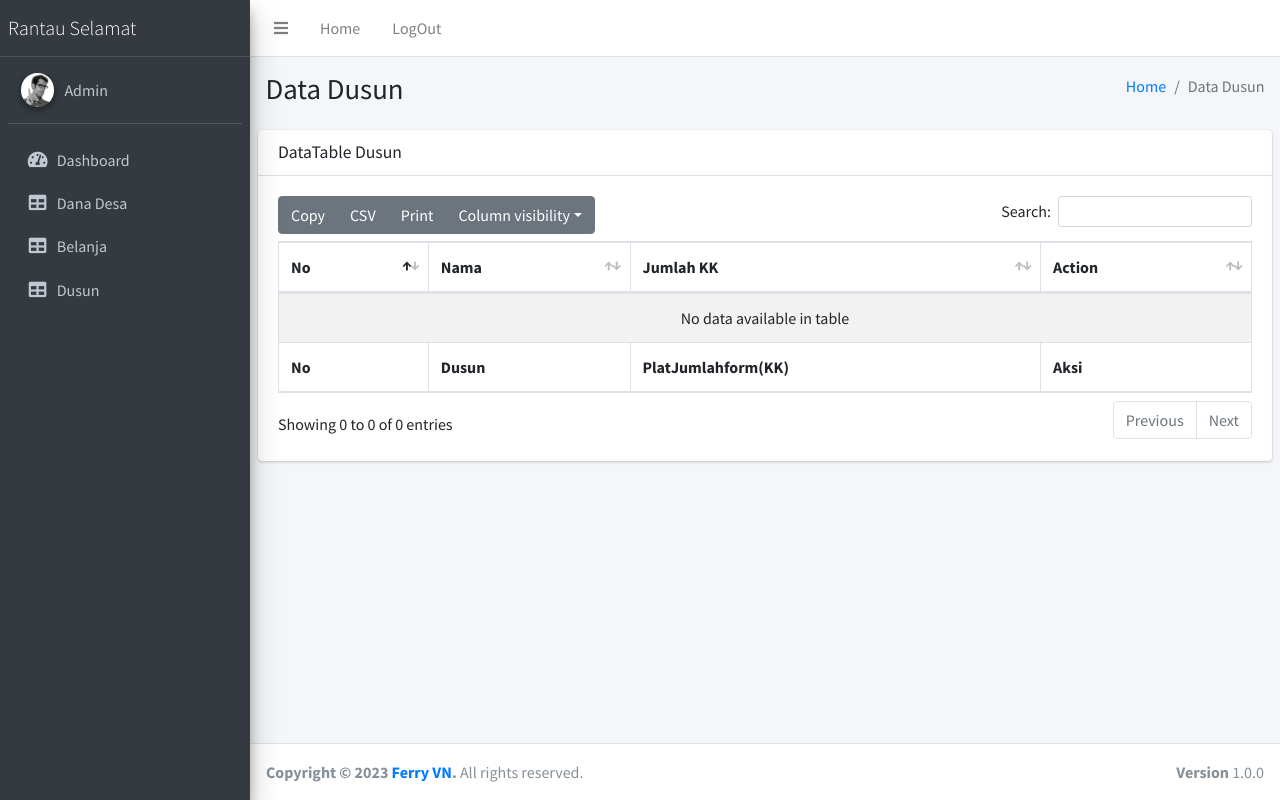
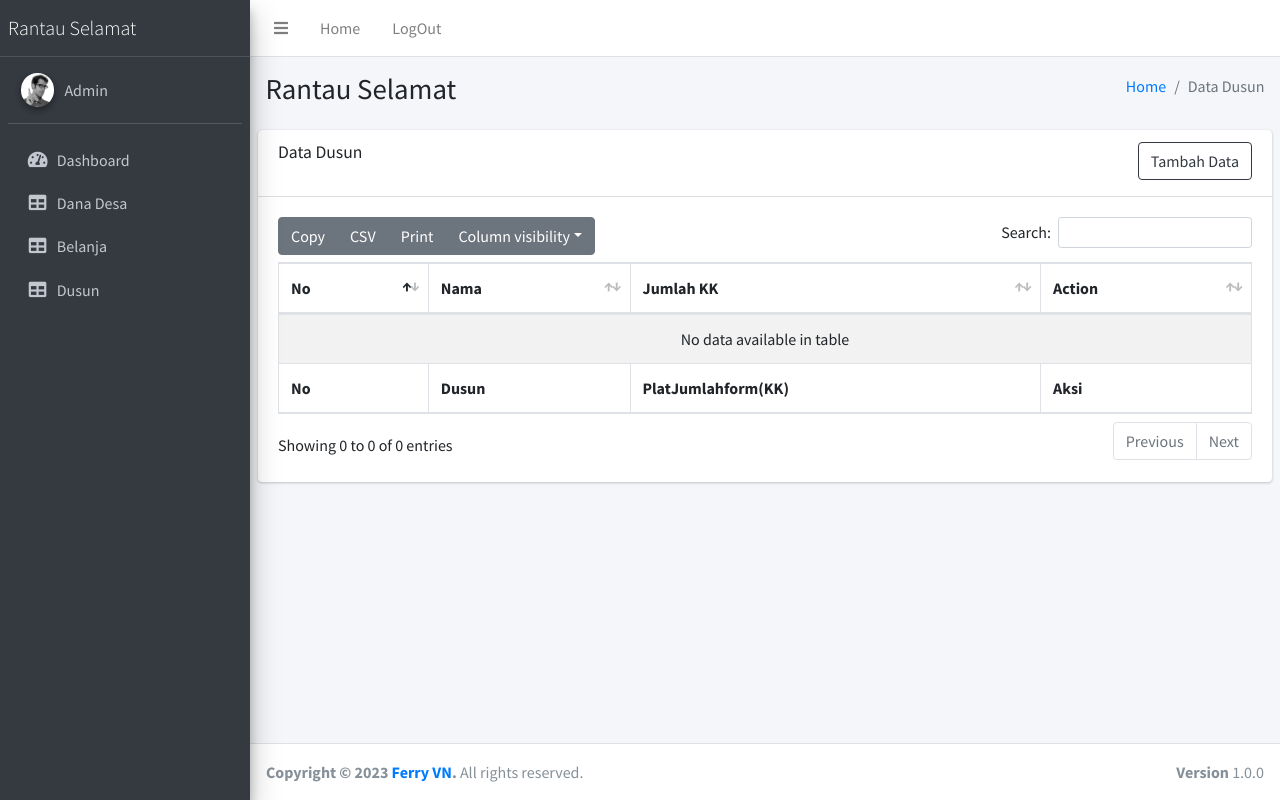
Before and after one commit to Ferryvn/feryfinal, a PHP site: page /dusun.php in a window 1280 px wide. Run offline with PHP 8.4, Linux system fonts and the light colour scheme; the visitor is signed in with stand-in values (Sample User, id 1); data that the repository does not hold is empty; some libraries are stand-ins or nearby versions.

Commit message:
Update dusun.php

```diff
--- a/dusun.php
+++ b/dusun.php
@@ -46,7 +46,7 @@ if(!isset($_SESSION['sid'])){
       <div class="container-fluid">
         <div class="row mb-2">
           <div class="col-sm-6">
-            <h1>Data Dusun</h1>
+            <h1>Rantau Selamat</h1>
           </div>
           <div class="col-sm-6">
             <ol class="breadcrumb float-sm-right">
@@ -63,11 +63,13 @@ if(!isset($_SESSION['sid'])){
 
       <!-- Default box -->
 
-
       <div class="card">
               <div class="card-header">
-                <h3 class="card-title">DataTable Dusun</h3>
-              </div>
+                <h2 class="card-title">Data Dusun</h2>
+        <div class="float-sm-right">
+          <a class="btn btn-outline-dark mb-1" href="form_dusun.php">Tambah Data </a>
+      </div>
+      </div>
               <!-- /.card-header -->
               <div class="card-body">
                 <table id="example1" class="table table-bordered table-striped">
```
